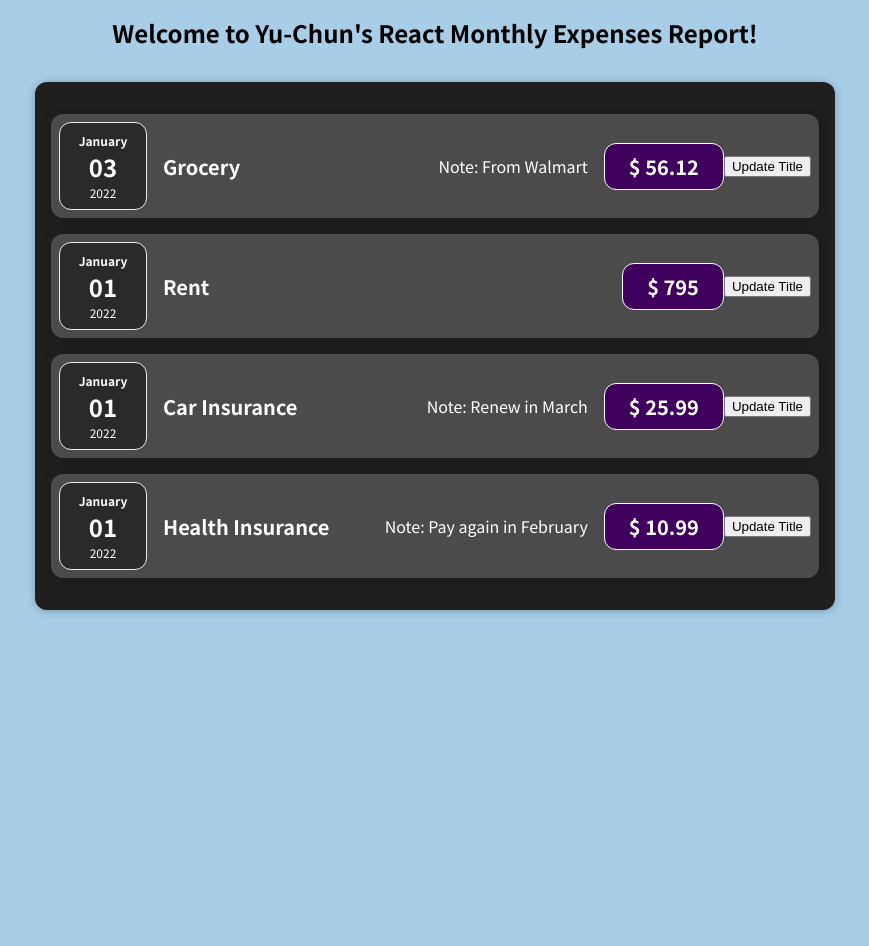
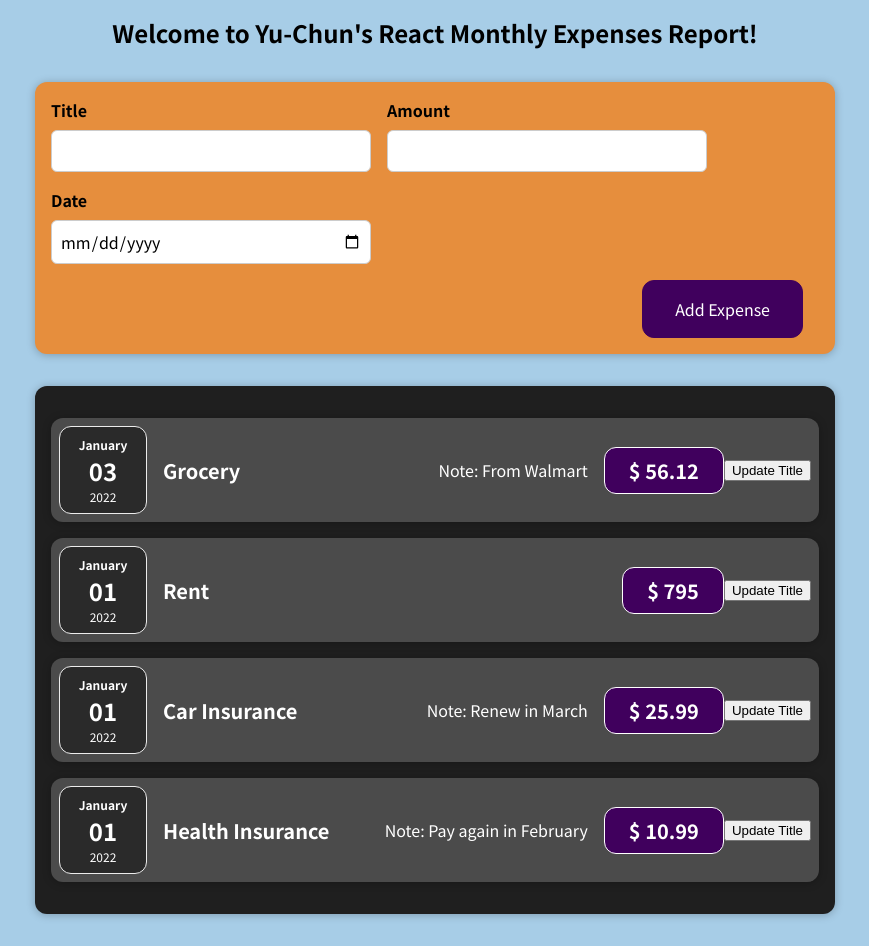
Before and after one commit to dyj0183/React-First-Practice-Project, a React (Create React App) app: page / in a window 1280 px wide. Shown: the whole page, without its empty margins (205-1074 px from the left). Before the commit the page ends 800 px from the top, so only its background shows below. Built offline with nearby package versions, Linux system fonts and the light colour scheme.

Commit message:
added Expense Form and onChange event

```diff
--- a/src/App.js
+++ b/src/App.js
@@ -1,4 +1,5 @@
 import Expenses from "./components/Expenses/Expenses";
+import NewExpense from "./components/NewExpense/NewExpense";
 
 // JS new Date starts counting Month from 0 to 11
 const expenses = [
@@ -36,6 +37,7 @@
 	return (
 		<div>
 			<h2 className="welcome">Welcome to Yu-Chun's React Monthly Expenses Report!</h2>
+			<NewExpense/>
 			<Expenses expenses={expenses} />
 		</div>
 	);
--- /dev/null
+++ b/src/components/NewExpense/ExpenseForm.css
@@ -0,0 +1,26 @@
+.new-expense__controls {
+	display: flex;
+	flex-wrap: wrap;
+	gap: 1rem;
+	margin-bottom: 1rem;
+	text-align: left;
+}
+
+.new-expense__control label {
+	font-weight: bold;
+	margin-bottom: 0.5rem;
+	display: block;
+}
+
+.new-expense__control input {
+	font: inherit;
+	padding: 0.5rem;
+	border-radius: 6px;
+	border: 1px solid #ccc;
+	width: 20rem;
+	max-width: 100%;
+}
+
+.new-expense__actions {
+	text-align: right;
+}
--- /dev/null
+++ b/src/components/NewExpense/ExpenseForm.js
@@ -0,0 +1,44 @@
+import React from "react";
+
+import "./ExpenseForm.css";
+
+const ExpenseForm = () => {
+	// when the change event occurs, we automatically get the "event"
+	const titleChangeHandler = (event) => {
+		console.log(event.target.value);
+	};
+
+	return (
+		<form>
+			<div className="new-expense__controls">
+				<div className="new-expense__control">
+					<label>Title</label>
+					<input type="text" onChange={titleChangeHandler} />
+				</div>
+				<div className="new-expense__control">
+					<label>Amount</label>
+					<input
+						type="number"
+						min="0.01"
+						step="0.01"
+						onChange={titleChangeHandler}
+					/>
+				</div>
+				<div className="new-expense__control">
+					<label>Date</label>
+					<input
+						type="date"
+						min="2019-01-01"
+						max="2022-12-31"
+						onChange={titleChangeHandler}
+					/>
+				</div>
+			</div>
+			<div className="new-expense__actions">
+				<button type="submit">Add Expense</button>
+			</div>
+		</form>
+	);
+};
+
+export default ExpenseForm;
--- /dev/null
+++ b/src/components/NewExpense/NewExpense.css
@@ -0,0 +1,38 @@
+.new-expense {
+	background-color: #e68e3d;
+	padding: 1rem;
+	margin: 2rem auto;
+	width: 50rem;
+	max-width: 95%;
+	border-radius: 12px;
+	text-align: center;
+	box-shadow: 0 1px 8px rgba(0, 0, 0, 0.25);
+}
+
+.new-expense button {
+	font: inherit;
+	cursor: pointer;
+	padding: 1rem 2rem;
+	border: 1px solid #40005d;
+	background-color: #40005d;
+	color: white;
+	border-radius: 12px;
+	margin-right: 1rem;
+}
+
+.new-expense button:hover,
+.new-expense button:active {
+	background-color: #510674;
+	border-color: #510674;
+}
+
+.new-expense button.alternative {
+	color: #220131;
+	border-color: transparent;
+	background-color: transparent;
+}
+
+.new-expense button.alternative:hover,
+.new-expense button.alternative:active {
+	background-color: #ddb3f8;
+}
--- /dev/null
+++ b/src/components/NewExpense/NewExpense.js
@@ -0,0 +1,16 @@
+import React from 'react';
+
+import './NewExpense.css';
+
+import ExpenseForm from './ExpenseForm';
+
+const NewExpense = () => {
+
+    return (
+        <div className="new-expense">
+            <ExpenseForm></ExpenseForm>
+        </div>
+    )
+}
+
+export default NewExpense;
```
Also changed, not shown: 1 other file (tests, documents, lock files or other folders).
